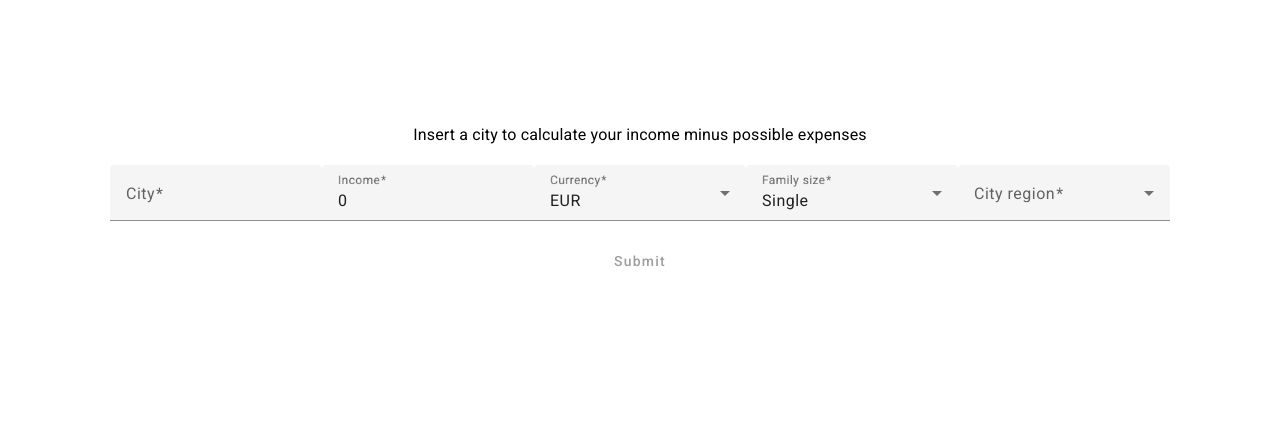
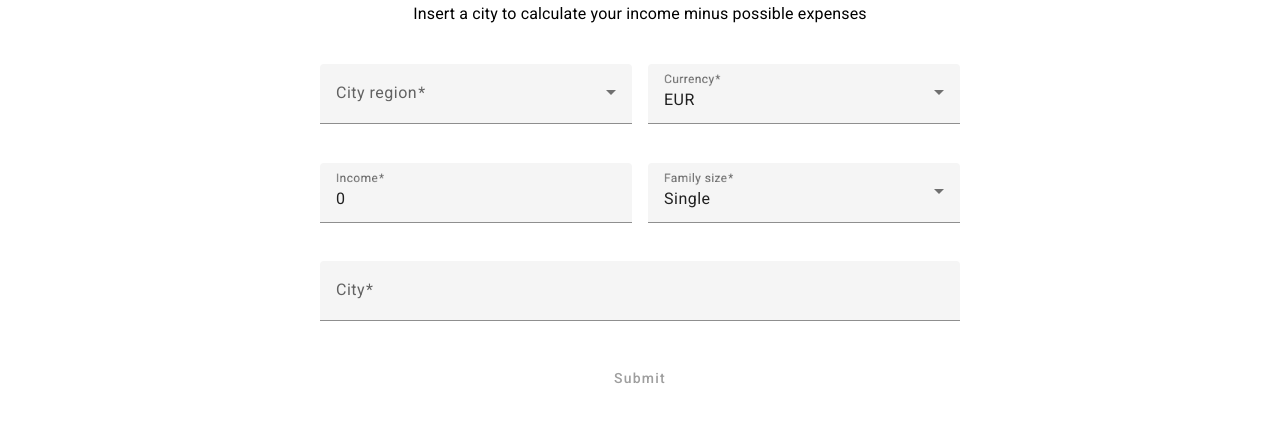
Before and after one commit to victorgvargas/numbeo-scrapper-fe, an Angular app: page / in a window 1280 px wide. Shown: the top 422 px of the page. Built offline with nearby package versions, Linux system fonts and the light colour scheme.

Commit message:
layout changes

```diff
--- a/src/app/app.component.html
+++ b/src/app/app.component.html
@@ -1,39 +1,36 @@
-<div class="container">
-  <form [formGroup]="form">
-    <h3 [style.text-align]="'center'">
+<form [formGroup]="form" class="grid">
+  <h3 class="grid-item-0">
     Insert a city to calculate your income minus possible expenses
   </h3>
-    <mat-form-field>
-      <mat-label>City</mat-label>
-      <input matInput formControlName="city" />
+  <mat-form-field class="grid-item-1">
+    <mat-label>City region</mat-label>
+    <mat-select formControlName="cityRegion">
+      <mat-option value="centre">City centre</mat-option>
+      <mat-option value="outskirts">Outskirts</mat-option>
+    </mat-select>
   </mat-form-field>
-    <mat-form-field>
+  <mat-form-field class="grid-item-2">
     <mat-label>Income</mat-label>
     <input matInput [OnlyNumber]="true" formControlName="income" />
   </mat-form-field>
-    <mat-form-field>
+  <mat-form-field class="grid-item-3">
     <mat-label>Currency</mat-label>
     <mat-select formControlName="currency">
-        <mat-option
-          *ngFor="let currency of currencies"
-          [value]="currency.code"
-          >{{ currency.code }}</mat-option
-        >
+      <mat-option *ngFor="let currency of currencies" [value]="currency.code">{{
+        currency.code
+      }}</mat-option>
     </mat-select>
   </mat-form-field>
-    <mat-form-field>
+  <mat-form-field class="grid-item-4">
     <mat-label>Family size</mat-label>
     <mat-select formControlName="familySize">
       <mat-option value="single">Single</mat-option>
       <mat-option value="family">Family of four</mat-option>
     </mat-select>
   </mat-form-field>
-    <mat-form-field>
-      <mat-label>City region</mat-label>
-      <mat-select formControlName="cityRegion">
-        <mat-option value="centre">City centre</mat-option>
-        <mat-option value="outskirts">Outskirts</mat-option>
-      </mat-select>
+  <mat-form-field class="grid-item-5">
+    <mat-label>City</mat-label>
+    <input matInput formControlName="city" />
   </mat-form-field>
 
   <button
@@ -42,6 +39,7 @@
     [style.margin]="'0 auto'"
     mat-button
     (click)="onSubmit()"
+    class="grid-item-6"
   >
     Submit
   </button>
@@ -52,4 +50,3 @@
   <strong>Net income: </strong>{{ netIncome.result | number : "1.2-2" }}
 </h3>
 <h3 *ngIf="error" [style.color]="'red'">{{ error }}</h3>
-</div>
--- a/src/app/app.component.scss
+++ b/src/app/app.component.scss
@@ -1,9 +1,46 @@
-.container {
-    display: flex;
-    flex-direction: column;
-    align-items: center;
-    justify-content: center;
+.grid {
+    display: grid;
+    grid-template: repeat(1fr, 6) / 1fr 1fr;
+    gap: 1rem;
     height: 50vh;
+    width: 50%;
+    margin: 0 auto;
+
+    .grid-item-0 {
+      grid-row: 1;
+      grid-column: 1 / 3;
+      text-align: center;
+    }
+
+    .grid-item-1 {
+      grid-row: 2;
+      grid-column: 1;
+    }
+
+    .grid-item-2 {
+      grid-row: 3;
+      grid-column: 1;
+    }
+
+    .grid-item-3 {
+      grid-row: 2;
+      grid-column: 2;
+    }
+
+    .grid-item-4 {
+      grid-row: 3;
+      grid-column: 2;
+    }
+
+    .grid-item-5 {
+      grid-row: 4;
+      grid-column: 1 / 3;
+    }
+
+    .grid-item-6 {
+      grid-row: 5;
+      grid-column: 1 / 3;
+    }
 
     @media (max-width: 635px) {
         height: 100vh;
```
Lines whose indentation alone changed are shown as unchanged.
